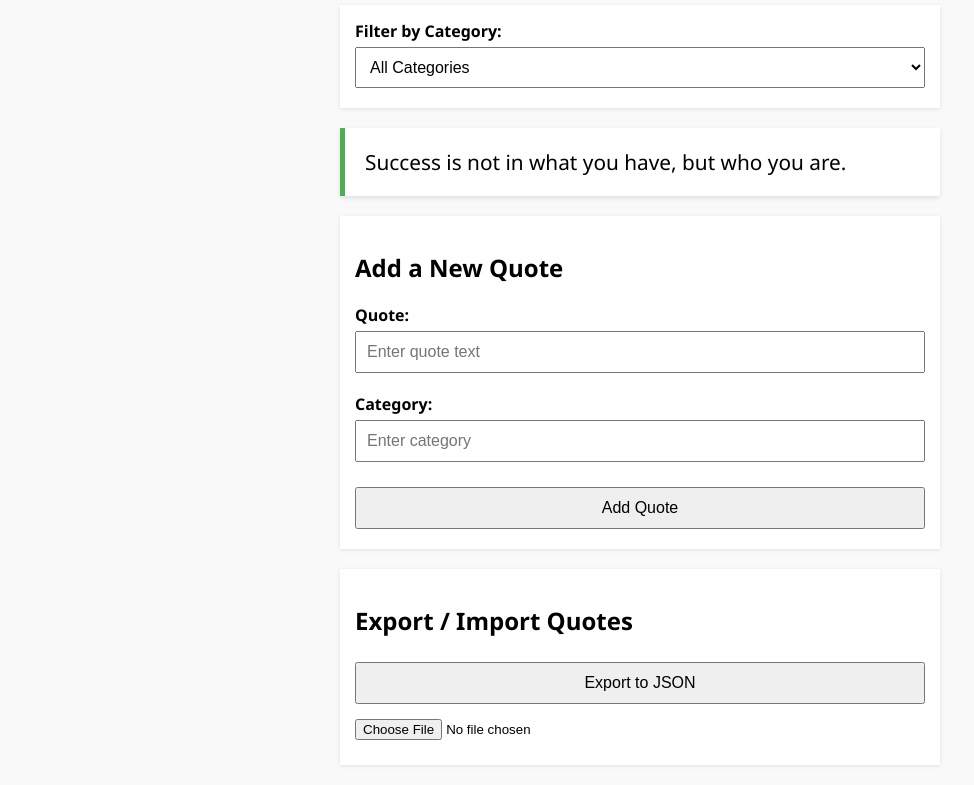
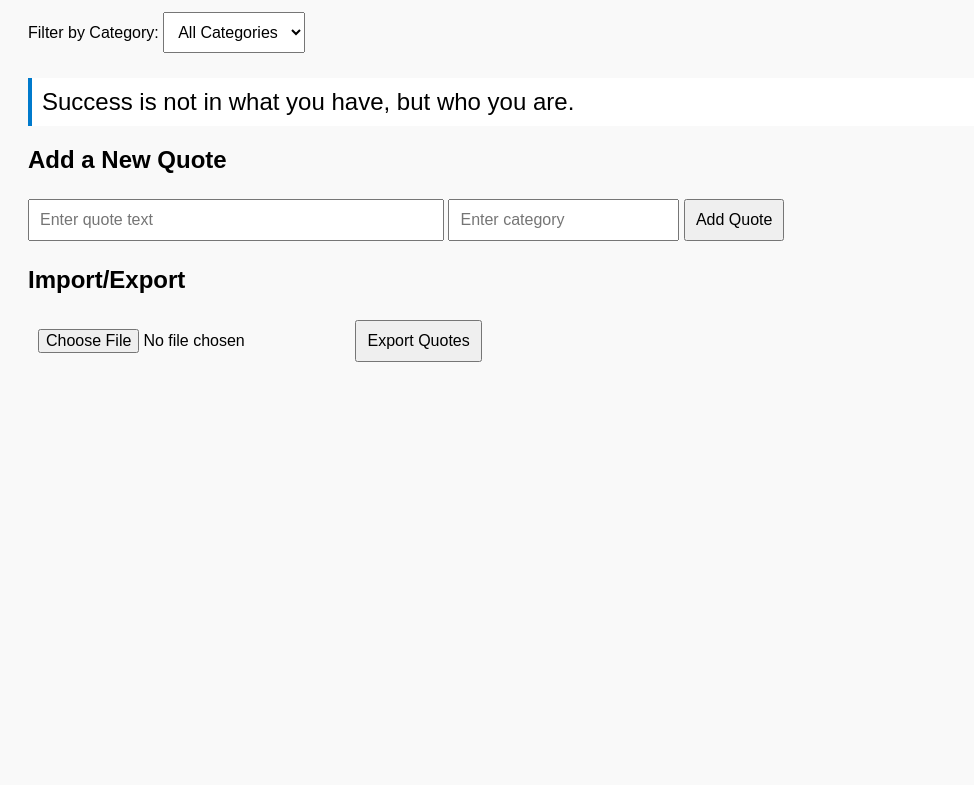
Before and after one commit to Christyve/alx_fe_javascript, a plain HTML site: page dom-manipulation/index.html in a window 1280 px wide. Shown: the part 101-886 px from the top of the page, without its empty margins (0-974 px from the left). After the commit the page ends 800 px from the top, so only its background shows below. Drawn offline with Linux system fonts and the light colour scheme.

Commit message:
fourth commit

```diff
--- a/dom-manipulation/index.html
+++ b/dom-manipulation/index.html
@@ -6,82 +6,46 @@
   <title>Dynamic Quote Generator</title>
   <style>
     body {
-      font-family: 'Segoe UI', sans-serif;
+      font-family: Arial, sans-serif;
+      padding: 20px;
       background: #f9f9f9;
-      padding: 20px;
-      max-width: 600px;
-      margin: auto;
-    }
-    h1 {
-      color: #333;
-      text-align: center;
     }
     #quoteDisplay {
-      font-size: 1.3rem;
+      font-size: 1.5em;
       margin: 20px 0;
-      padding: 20px;
+      padding: 10px;
       background: #fff;
-      border-left: 5px solid #4caf50;
-      box-shadow: 0 2px 5px rgba(0,0,0,0.1);
+      border-left: 4px solid #007acc;
     }
-    select, input[type="text"], button {
+    select, input, button {
+      margin: 5px 0;
       padding: 10px;
-      font-size: 1rem;
-      margin: 5px 0;
-      width: 100%;
-      box-sizing: border-box;
+      font-size: 1em;
     }
-    .form-group {
-      margin-bottom: 15px;
-    }
-    .section {
-      background: #ffffff;
-      padding: 15px;
-      margin-top: 20px;
-      box-shadow: 0 1px 4px rgba(0,0,0,0.1);
-    }
-    label {
-      font-weight: bold;
-    }
-    input[type="file"] {
-      padding: 10px 0;
+    .input-section {
+      margin: 20px 0;
     }
   </style>
 </head>
 <body>
-
   <h1>Dynamic Quote Generator</h1>
 
-  <!-- Category Filter -->
-  <div class="section">
-    <label for="categoryFilter">Filter by Category:</label>
-    <select id="categoryFilter" onchange="filterQuotes()">
-      <!-- Dynamically populated options -->
-    </select>
-  </div>
+  <label for="categoryFilter">Filter by Category:</label>
+  <select id="categoryFilter" onchange="filterQuotes()"></select>
 
-  <!-- Quote Display -->
   <div id="quoteDisplay">Loading quote...</div>
 
-  <!-- Add Quote Form -->
-  <div class="section">
+  <div class="input-section">
     <h2>Add a New Quote</h2>
-    <div class="form-group">
-      <label for="newQuoteText">Quote:</label>
-      <input type="text" id="newQuoteText" placeholder="Enter quote text" />
-    </div>
-    <div class="form-group">
-      <label for="newQuoteCategory">Category:</label>
-      <input type="text" id="newQuoteCategory" placeholder="Enter category" />
-    </div>
+    <input type="text" id="newQuoteText" placeholder="Enter quote text" size="40"/>
+    <input type="text" id="newQuoteCategory" placeholder="Enter category" size="20"/>
     <button onclick="addQuote()">Add Quote</button>
   </div>
 
-  <!-- Export & Import -->
-  <div class="section">
-    <h2>Export / Import Quotes</h2>
-    <button onclick="exportToJsonFile()">Export to JSON</button>
-    <input type="file" accept=".json" onchange="importFromJsonFile(event)" />
+  <div class="input-section">
+    <h2>Import/Export</h2>
+    <input type="file" accept=".json" onchange="importFromJsonFile(event)"/>
+    <button onclick="exportToJsonFile()">Export Quotes</button>
   </div>
 
   <script src="script.js"></script>
```
